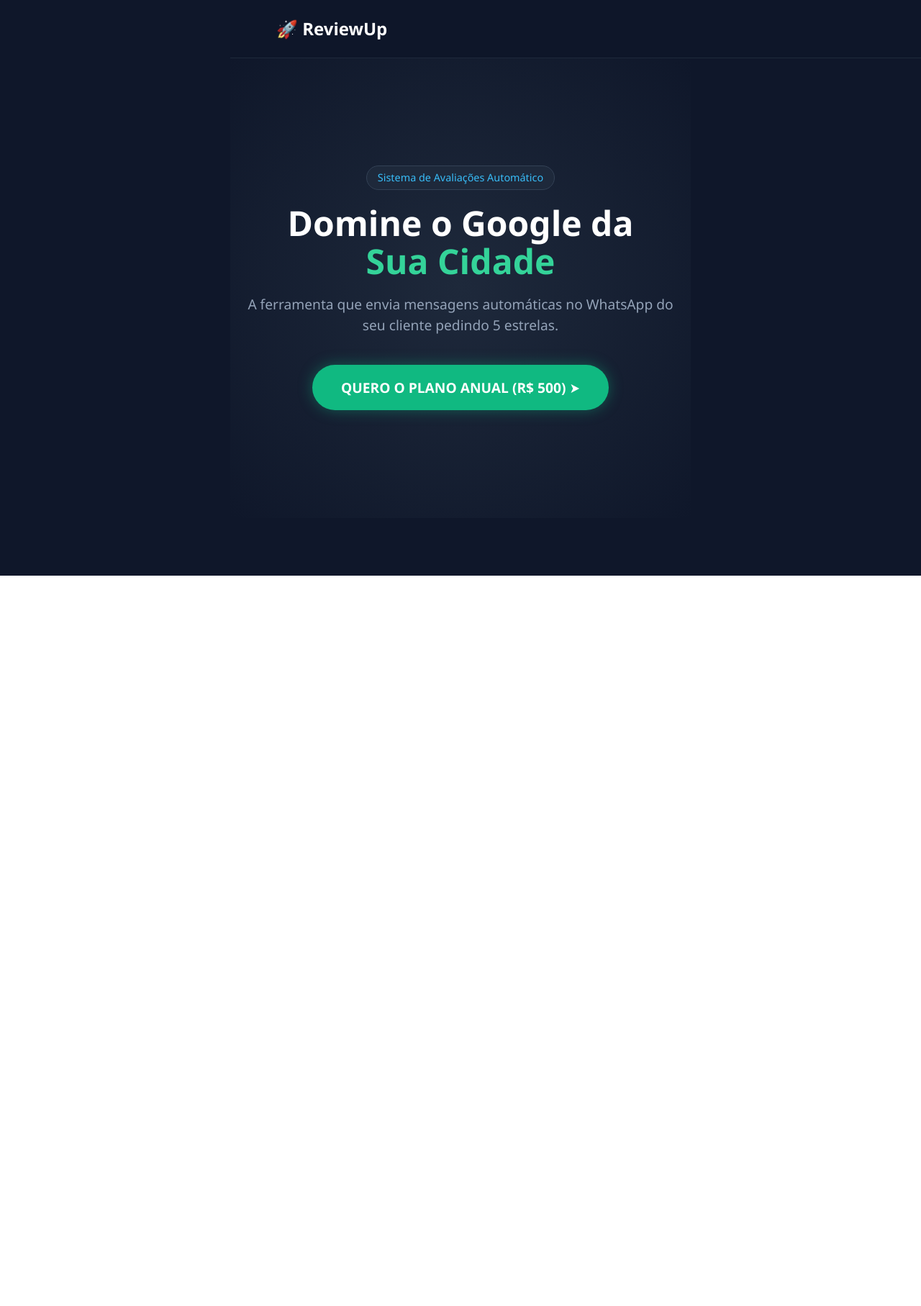
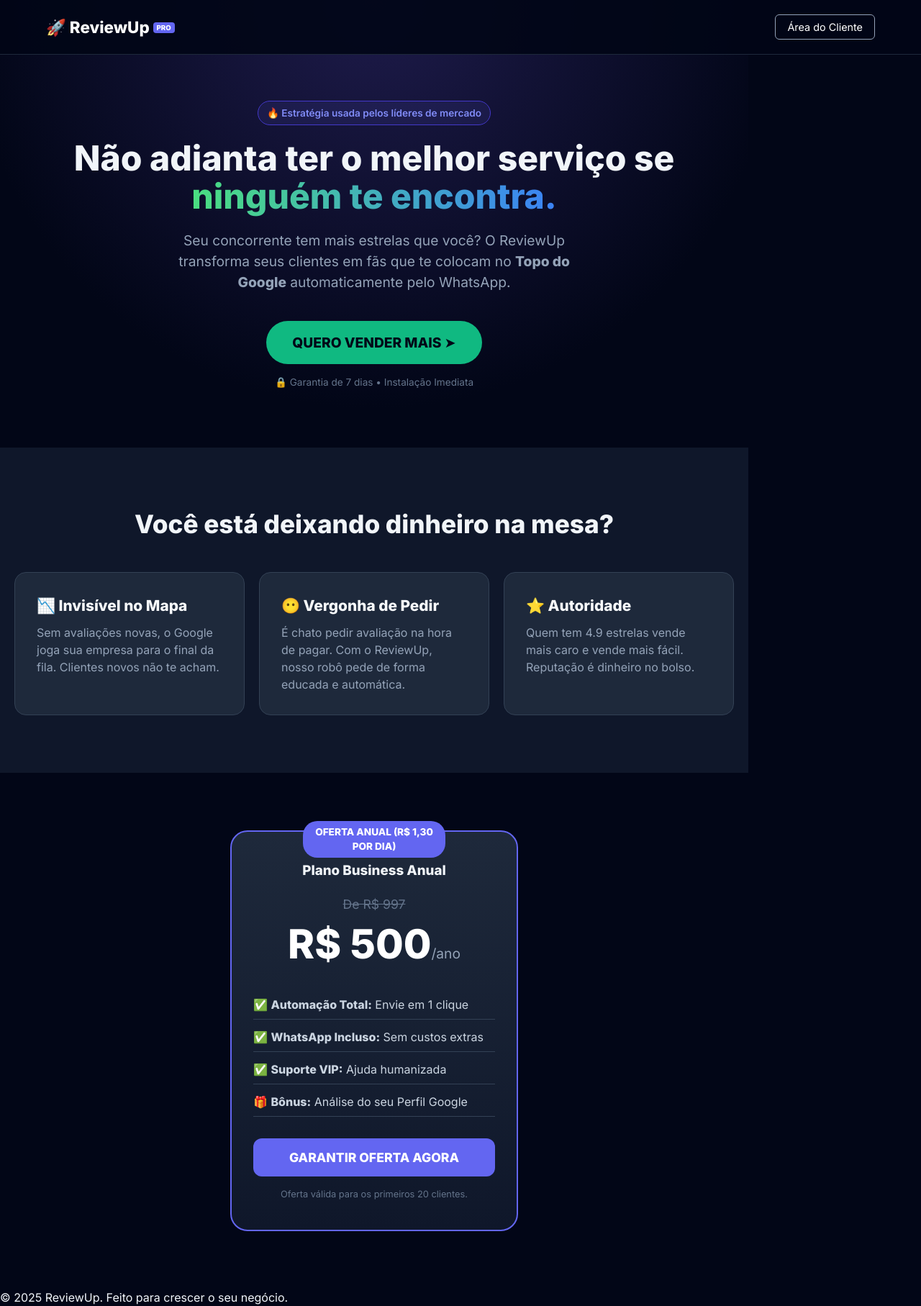
Before and after one commit to digitalburn/reviewup-sistema, a React (Vite) app in the folder web/: page / in a window 1280 px wide. Shown: the whole page at 72% size. Before the commit the page ends 800 px from the top, so only its background shows below. Built offline with nearby package versions, Linux system fonts and the light colour scheme.

Commit message:
Site de vendas final

```diff
--- a/web/src/App.css
+++ b/web/src/App.css
@@ -1,88 +1,122 @@
-/* --- RESET GERAL --- */
+/* --- BASE --- */
+@import url('https://fonts.googleapis.com/css2?family=Inter:wght@400;600;800&display=swap');
+
 * { box-sizing: border-box; margin: 0; padding: 0; }
-
 body {
-  font-family: 'Segoe UI', Tahoma, Geneva, Verdana, sans-serif;
-  background-color: #0f172a; /* Fundo Escuro */
-  color: white;
-  min-height: 100vh;
-  display: flex;
-  flex-direction: column;
+  font-family: 'Inter', sans-serif;
+  background-color: #020617; /* Preto azulado chique */
+  color: #f1f5f9;
+  overflow-x: hidden;
 }
 
-/* --- ESTILOS DA LANDING PAGE --- */
-.landing-container {
-  text-align: center;
-  width: 100%;
+/* --- NAVBAR --- */
+.navbar {
+  display: flex; justify-content: space-between; align-items: center;
+  padding: 20px 5%; background: rgba(2, 6, 23, 0.9);
+  position: fixed; width: 100%; top: 0; z-index: 999; border-bottom: 1px solid #1e293b;
+}
+.logo { font-size: 1.4rem; font-weight: 800; color: white; }
+.beta { background: #6366f1; font-size: 0.6rem; padding: 2px 5px; border-radius: 4px; vertical-align: middle; }
+.btn-outline {
+  background: transparent; border: 1px solid #94a3b8; color: #fff;
+  padding: 8px 16px; border-radius: 6px; cursor: pointer; font-size: 0.9rem;
 }
 
-.navbar {
-  display: flex; justify-content: space-between; align-items: center;
-  padding: 20px 5%; background: rgba(15, 23, 42, 0.95);
-  position: fixed; top: 0; width: 100%; z-index: 100; border-bottom: 1px solid #1e293b;
+/* --- HERO --- */
+.hero-section {
+  padding: 140px 20px 80px; text-align: center;
+  background: radial-gradient(circle at 50% 0%, #1e1b4b 0%, #020617 70%);
 }
-
-.logo { font-size: 1.5rem; font-weight: 800; color: white; }
-.btn-login-nav {
-  background: transparent; border: 1px solid #3b82f6; color: #3b82f6;
-  padding: 8px 16px; border-radius: 6px; cursor: pointer; font-weight: bold;
+.tag-destaque {
+  background: rgba(99, 102, 241, 0.1); color: #818cf8; border: 1px solid #4338ca;
+  padding: 6px 12px; border-radius: 20px; font-size: 0.85rem; font-weight: 600;
+  display: inline-block; margin-bottom: 20px;
 }
-
-.hero-section {
-  margin-top: 80px; padding: 60px 20px;
-  background: radial-gradient(circle, #1e293b 0%, #0f172a 100%);
-  min-height: 80vh; display: flex; flex-direction: column; justify-content: center; align-items: center;
+h1 { font-size: 3rem; line-height: 1.1; font-weight: 800; margin-bottom: 20px; }
+.destaque-texto {
+  background: linear-gradient(to right, #4ade80, #3b82f6);
+  -webkit-background-clip: text; color: transparent;
 }
-
-.tag { background: #1e293b; color: #38bdf8; padding: 5px 15px; border-radius: 20px; font-size: 0.9rem; margin-bottom: 20px; border: 1px solid #334155; }
-
-h1 { font-size: 3rem; margin-bottom: 20px; line-height: 1.1; font-weight: 800; }
-.destaque { color: #34d399; }
-
-p.subtitle { font-size: 1.2rem; color: #94a3b8; max-width: 600px; margin-bottom: 40px; }
+.subtitle { font-size: 1.2rem; color: #94a3b8; max-width: 600px; margin: 0 auto 40px; }
 
 .btn-cta {
-  background: #10b981; color: white; padding: 18px 40px; border-radius: 50px;
-  font-size: 1.2rem; font-weight: bold; border: none; cursor: pointer;
-  box-shadow: 0 0 20px rgba(16, 185, 129, 0.4); transition: transform 0.2s;
-  text-decoration: none; display: inline-block;
+  background: #10b981; color: #020617; border: none; padding: 18px 36px;
+  font-size: 1.2rem; font-weight: 800; border-radius: 50px; cursor: pointer;
+  box-shadow: 0 0 25px rgba(16, 185, 129, 0.3); transition: transform 0.2s;
 }
-.btn-cta:hover { transform: scale(1.05); }
+.btn-cta:hover { transform: scale(1.05); background: #34d399; }
+.pulse { animation: pulse 2s infinite; }
+.small-text { margin-top: 15px; font-size: 0.85rem; color: #64748b; }
 
-/* --- ESTILOS DO PAINEL (LOGIN) --- */
+/* --- BENEFITS --- */
+.section-dark { padding: 80px 20px; text-align: center; background: #0f172a; }
+.section-dark h2 { font-size: 2.2rem; margin-bottom: 40px; }
+.grid-benefits { display: flex; flex-wrap: wrap; justify-content: center; gap: 20px; }
+.benefit-card {
+  background: #1e293b; padding: 30px; border-radius: 16px; width: 100%; max-width: 320px;
+  border: 1px solid #334155; text-align: left;
+}
+.benefit-card h3 { color: #f8fafc; margin-bottom: 10px; font-size: 1.3rem; }
+.benefit-card p { color: #94a3b8; font-size: 1rem; }
+
+/* --- PRICING --- */
+.section-pricing { padding: 80px 20px; background: #020617; display: flex; justify-content: center; }
+.pricing-box {
+  background: linear-gradient(180deg, #1e293b 0%, #0f172a 100%);
+  border: 2px solid #6366f1; border-radius: 24px; padding: 40px 30px;
+  width: 100%; max-width: 400px; text-align: center; position: relative;
+}
+.desconto-tag {
+  position: absolute; top: -15px; left: 50%; transform: translateX(-50%);
+  background: #6366f1; color: white; padding: 5px 15px; border-radius: 20px;
+  font-weight: bold; font-size: 0.85rem; text-transform: uppercase;
+}
+.price-container { margin: 20px 0; }
+.riscado { text-decoration: line-through; color: #64748b; display: block; font-size: 1.1rem; }
+.valor { font-size: 3.5rem; font-weight: 800; color: white; }
+.periodo { font-size: 1.2rem; color: #94a3b8; }
+
+.check-list { list-style: none; text-align: left; margin: 30px 0; }
+.check-list li { margin-bottom: 12px; font-size: 1rem; color: #cbd5e1; border-bottom: 1px solid #334155; padding-bottom: 8px; }
+
+.btn-cta-full {
+  width: 100%; background: #6366f1; color: white; border: none; padding: 16px;
+  font-size: 1.1rem; font-weight: 800; border-radius: 12px; cursor: pointer;
+  transition: 0.3s;
+}
+.btn-cta-full:hover { background: #4f46e5; }
+.footer-price { margin-top: 15px; font-size: 0.8rem; color: #64748b; }
+
+/* --- PAINEL & LOGIN --- */
 .painel-container {
-  display: flex; justify-content: center; align-items: center;
-  height: 100vh; padding: 20px;
+  min-height: 100vh; display: flex; align-items: center; justify-content: center; padding: 20px;
 }
-
 .card {
-  background: #1e293b; /* Cartão Escuro */
-  padding: 40px; border-radius: 20px;
-  box-shadow: 0 20px 50px rgba(0,0,0,0.5);
-  width: 100%; max-width: 420px; border: 1px solid #334155;
-  text-align: center;
+  background: white; color: #0f172a; padding: 30px; border-radius: 16px; width: 100%; max-width: 400px;
+  box-shadow: 0 20px 50px rgba(0,0,0,0.5); text-align: center;
 }
-
-.card h2 { color: white; margin-bottom: 10px; }
-.card p { color: #94a3b8; margin-bottom: 30px; }
-
+.card h2 { margin-bottom: 5px; color: #020617; }
+.card p { color: #64748b; margin-bottom: 20px; font-size: 0.9rem; }
 .input-group { text-align: left; margin-bottom: 15px; }
-.input-group label { display: block; color: #cbd5e1; margin-bottom: 5px; font-size: 0.9rem; }
-
-input {
-  width: 100%; padding: 12px; background: #0f172a; border: 1px solid #334155;
-  border-radius: 8px; color: white; font-size: 16px; outline: none;
+.input-group label { display: block; font-size: 0.85rem; font-weight: bold; color: #475569; margin-bottom: 5px; }
+.card input {
+  width: 100%; padding: 12px; border: 2px solid #e2e8f0; border-radius: 8px; font-size: 16px; outline: none;
 }
-input:focus { border-color: #3b82f6; }
-
+.card input:focus { border-color: #6366f1; }
 .btn-enviar {
-  width: 100%; padding: 15px; background: #3b82f6; color: white;
-  border: none; border-radius: 8px; font-size: 1rem; font-weight: bold;
-  cursor: pointer; margin-top: 10px;
+  width: 100%; padding: 16px; background: #10b981; border: none; border-radius: 8px;
+  color: white; font-weight: bold; font-size: 1rem; cursor: pointer; margin-top: 10px;
 }
-.btn-enviar:disabled { background: #475569; }
+.btn-voltar { background: none; border: none; color: #64748b; margin-top: 15px; cursor: pointer; text-decoration: underline; }
 
 /* Celular */
 @media (max-width: 600px) {
   h1 { font-size: 2.2rem; }
+  .hero-section { padding-top: 100px; }
 }
+
+@keyframes pulse {
+  0% { box-shadow: 0 0 0 0 rgba(16, 185, 129, 0.7); }
+  70% { box-shadow: 0 0 0 15px rgba(16, 185, 129, 0); }
+  100% { box-shadow: 0 0 0 0 rgba(16, 185, 129, 0); }
+}
--- a/web/src/App.jsx
+++ b/web/src/App.jsx
@@ -2,17 +2,18 @@
 import './App.css'
 
 function App() {
-  // Estado para controlar se mostra a Landing Page ou o Painel
-  const [tela, setTela] = useState('landing') // 'landing' ou 'painel'
+  const [tela, setTela] = useState('landing')
 
-  // Estados do Painel
+  // Painel States
   const [telefone, setTelefone] = useState('')
   const [nome, setNome] = useState('')
   const [link, setLink] = useState('')
   const [senha, setSenha] = useState('')
   const [loading, setLoading] = useState(false)
 
-  // Carregar dados salvos
+  // 👇 ZAP DA ANDREIA PARA VENDAS 👇
+  const whatsappVendas = "5511992514436";
+
   useEffect(() => {
     const linkSalvo = localStorage.getItem('reviewup_link')
     const senhaSalva = localStorage.getItem('reviewup_senha')
@@ -20,10 +21,8 @@
     if (senhaSalva) setSenha(senhaSalva)
   }, [])
 
-  // Função de Enviar Zap
   async function enviarMensagem() {
-    if (!telefone || !nome || !link || !senha) return alert('Preencha tudo!')
-
+    if (!telefone || !nome || !link || !senha) return alert('Preencha todos os campos!')
     setLoading(true)
     localStorage.setItem('reviewup_link', link)
     localStorage.setItem('reviewup_senha', senha)
@@ -35,7 +34,6 @@
         body: JSON.stringify({ phone: telefone, nome, link, senha })
       })
       const dados = await resposta.json()
-
       if (resposta.ok) {
         alert(`✅ Sucesso! Mensagem enviada para ${nome}!`)
         setTelefone('')
@@ -47,69 +45,114 @@
     setLoading(false)
   }
 
-  // --- SE FOR LANDING PAGE ---
+  // --- LANDING PAGE PERSUASIVA ---
   if (tela === 'landing') {
     return (
       <div className="landing-container">
         <nav className="navbar">
-          <div className="logo">🚀 ReviewUp</div>
-          <button onClick={() => setTela('painel')} className="btn-login-nav">Área do Cliente</button>
+          <div className="logo">🚀 ReviewUp <span className="beta">PRO</span></div>
+          <button onClick={() => setTela('painel')} className="btn-outline">Área do Cliente</button>
         </nav>
 
+        {/* HERO SECTION - Promessa Forte */}
         <header className="hero-section">
-          <span className="tag">Sistema de Avaliações Automático</span>
-          <h1>Domine o Google da<br /><span className="destaque">Sua Cidade</span></h1>
-          <p className="subtitle">A ferramenta que envia mensagens automáticas no WhatsApp do seu cliente pedindo 5 estrelas.</p>
+          <span className="tag-destaque">🔥 Estratégia usada pelos líderes de mercado</span>
+          <h1>Não adianta ter o melhor serviço se <br /><span className="destaque-texto">ninguém te encontra.</span></h1>
+          <p className="subtitle">
+            Seu concorrente tem mais estrelas que você? O ReviewUp transforma seus clientes em fãs que te colocam no <strong>Topo do Google</strong> automaticamente pelo WhatsApp.
+          </p>
 
-          {/* BOTÃO PARA O ZAP DA ANDREIA */}
-          <button
-            onClick={() => window.open('https://wa.me/5511992514436?text=Quero%20o%20Plano%20de%20500', '_blank')}
-            className="btn-cta"
-          >
-            QUERO O PLANO ANUAL (R$ 500) ➤
-          </button>
+          <div className="cta-group">
+            <button
+              onClick={() => window.open(`https://wa.me/${whatsappVendas}?text=Quero%20dominar%20o%20Google%20com%20ReviewUp`, '_blank')}
+              className="btn-cta pulse"
+            >
+              QUERO VENDER MAIS ➤
+            </button>
+            <p className="small-text">🔒 Garantia de 7 dias • Instalação Imediata</p>
+          </div>
         </header>
+
+        {/* DOR E PROBLEMA (PNL) */}
+        <section className="section-dark">
+          <h2>Você está deixando dinheiro na mesa?</h2>
+          <div className="grid-benefits">
+            <div className="benefit-card">
+              <h3>📉 Invisível no Mapa</h3>
+              <p>Sem avaliações novas, o Google joga sua empresa para o final da fila. Clientes novos não te acham.</p>
+            </div>
+            <div className="benefit-card">
+              <h3>😶 Vergonha de Pedir</h3>
+              <p>É chato pedir avaliação na hora de pagar. Com o ReviewUp, nosso robô pede de forma educada e automática.</p>
+            </div>
+            <div className="benefit-card">
+              <h3>⭐ Autoridade</h3>
+              <p>Quem tem 4.9 estrelas vende mais caro e vende mais fácil. Reputação é dinheiro no bolso.</p>
+            </div>
+          </div>
+        </section>
+
+        {/* OFERTA IRRECUSÁVEL (Ancoragem) */}
+        <section className="section-pricing">
+          <div className="pricing-box">
+            <div className="desconto-tag">OFERTA ANUAL (R$ 1,30 por dia)</div>
+            <h3>Plano Business Anual</h3>
+            <div className="price-container">
+              <span className="riscado">De R$ 997</span>
+              <span className="valor">R$ 500</span>
+              <span className="periodo">/ano</span>
+            </div>
+
+            <ul className="check-list">
+              <li>✅ <strong>Automação Total:</strong> Envie em 1 clique</li>
+              <li>✅ <strong>WhatsApp Incluso:</strong> Sem custos extras</li>
+              <li>✅ <strong>Suporte VIP:</strong> Ajuda humanizada</li>
+              <li>🎁 <strong>Bônus:</strong> Análise do seu Perfil Google</li>
+            </ul>
+
+            <button
+              onClick={() => window.open(`https://wa.me/${whatsappVendas}?text=Quero%20aproveitar%20a%20oferta%20de%20500`, '_blank')}
+              className="btn-cta-full"
+            >
+              GARANTIR OFERTA AGORA
+            </button>
+            <p className="footer-price">Oferta válida para os primeiros 20 clientes.</p>
+          </div>
+        </section>
+
+        <footer className="footer">
+          <p>© 2025 ReviewUp. Feito para crescer o seu negócio.</p>
+        </footer>
       </div>
     )
   }
 
-  // --- SE FOR PAINEL ---
+  // --- PAINEL DO CLIENTE (Mantido igual) ---
   return (
     <div className="painel-container">
       <div className="card">
-        <h2>🚀 Área do Cliente</h2>
-        <p>Preencha para enviar a solicitação.</p>
-
+        <h2>🚀 Painel de Envio</h2>
+        <p>Preencha os dados para disparar.</p>
         <div className="input-group">
           <label>Senha de Acesso</label>
           <input type="password" value={senha} onChange={e => setSenha(e.target.value)} />
         </div>
-
         <div className="input-group">
           <label>Nome do Cliente</label>
-          <input type="text" placeholder="Ex: Andreia" value={nome} onChange={e => setNome(e.target.value)} />
+          <input type="text" placeholder="Ex: João" value={nome} onChange={e => setNome(e.target.value)} />
         </div>
-
         <div className="input-group">
-          <label>WhatsApp (55+DDD+Num)</label>
+          <label>WhatsApp</label>
           <input type="text" value={telefone} onChange={e => setTelefone(e.target.value)} />
         </div>
-
         <div className="input-group">
           <label>Link do Google</label>
           <input type="text" value={link} onChange={e => setLink(e.target.value)} />
         </div>
-
         <button className="btn-enviar" onClick={enviarMensagem} disabled={loading}>
           {loading ? 'Enviando...' : 'ENVIAR ZAP ➤'}
         </button>
-
-        <button
-          onClick={() => setTela('landing')}
-          style={{background: 'none', border:'none', color: '#64748b', marginTop: '20px', cursor:'pointer'}}
-        >
-          Voltar para Home
-        </button>
+        <button onClick={() => setTela('landing')} className="btn-voltar">Voltar</button>
       </div>
     </div>
   )
```
Also changed, not shown: web/index.html (+5 -2 lines).
